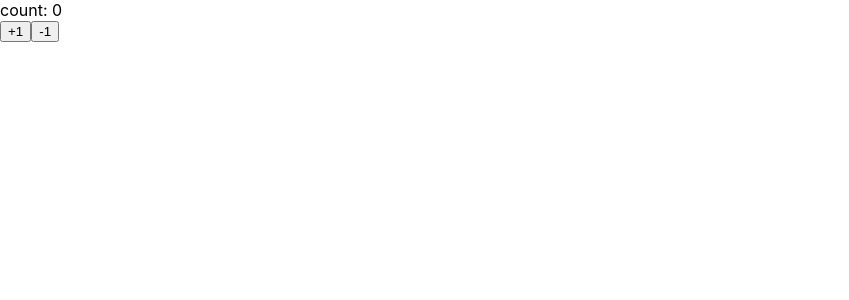
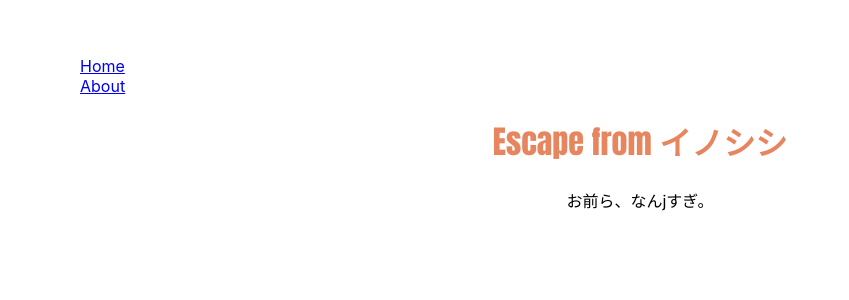
Before and after one commit to kaishi-matsumoto/my-first-attempt-for-react, a React (Create React App) app: page / in a window 1280 px wide. Shown: the top 300 px of the page, without its empty margins (0-849 px from the left). Built offline with nearby package versions, Linux system fonts and the light colour scheme.

Commit message:
set react-router and styled-component

```diff
--- a/package.json
+++ b/package.json
@@ -10,6 +10,8 @@
     "react-dom": "^17.0.1",
     "react-router-dom": "^5.2.0",
     "react-scripts": "4.0.0",
+    "styled-components": "^5.2.1",
+    "typescript": "^4.0.5",
     "web-vitals": "^0.2.4"
   },
   "scripts": {
--- a/src/App.js
+++ /dev/null
@@ -1,48 +0,0 @@
-import React, { Component  } from 'react';
-
-
-/* class App extends Component {
-  render(){
-    return(
-      <React.Fragment>
-        <label htmlFor="">bar</label>
-        <input type="text" onChange={() => {console.log("I'm clicked.")}} />
-      </React.Fragment>
-    )
-  }
-} */
-
-const App=()=>(<Counter></Counter>)
-
-class   Counter extends Component{
-  constructor(props){
-    super(props)
-    console.log(this.state)
-    this.state={ count: 0 }
-  }
-
-  handlePlusButton=()=>{
-    this.setState({ count: this.state.count + 1 })
-  }
-
-  handleMinusButton=()=>{
-    this.setState({ count: this.state.count -1 })
-  }
-
-  render(){
-    console.log(this.state)
-    return(
-
-      <React.Fragment>
-        <div>count: {this.state.count}</div>
-        <button onClick={this.handlePlusButton}>+1</button>
-        <button onClick={this.handleMinusButton}>-1</button>
-
-      </React.Fragment>
-    )
-  }
-}
-
-
-
-export default App;
--- /dev/null
+++ b/src/Main.js
@@ -0,0 +1,45 @@
+import React from 'react';
+import styled from 'styled-components';
+import {
+    BrowserRouter as Router,
+    Route,
+    Link
+  } from "react-router-dom";
+
+import Home from './components/Home';
+import About from './components/About';
+
+const Main = () =>{
+    return(
+        <Router>
+            <Bar1>
+
+                    <ul className="navbar">
+                        <li className="bar_item"><Link className="bar_link" to="/">Home</Link></li>
+                        <li className="bar_item"><Link className="bar_link" to="/about">About</Link></li>
+                        {/* <li className="bar_item"><Link className="bar_link" to="/contact">Contact</Link></li> */}
+                    </ul>
+                    <Route exact path={'/'} component={Home} />
+                    <Route path={'/about'} component={About} />
+            </Bar1>
+        </Router>
+    )
+}
+
+
+
+const Bar1 = styled.div`
+    padding: 40px;
+    .bar_item{
+        display: flex;
+    }
+    .bar_link:hover{
+        top: 7px;
+    }
+`;
+
+
+
+
+
+export default Main;
--- /dev/null
+++ b/src/components/About.js
@@ -0,0 +1,27 @@
+import React from 'react';
+import styled from 'styled-components';
+
+class About extends React.Component{
+    render(){
+        return(
+            <Theme>
+                <Title>About</Title>
+                <Message>あかん系(ガチ勢)をSPAで実装した。</Message>
+            </Theme>
+        )
+    }
+}
+
+const Theme = styled.div`
+    text-align: center;
+`
+
+const Title = styled.h1`
+    color: #000000;
+`
+
+const Message = styled.p`
+
+`
+
+export default About;
--- /dev/null
+++ b/src/components/Home.css
@@ -0,0 +1,5 @@
+h1{
+    font-family: 'Impact';
+    color: #e6855e;
+
+}
--- /dev/null
+++ b/src/components/Home.js
@@ -0,0 +1,42 @@
+import React from 'react';
+/* import './Home.css'; */
+import styled from 'styled-components';
+
+
+
+/* class App extends Component {
+  render(){
+    return(
+      <React.Fragment>
+        <label htmlFor="">bar</label>
+        <input type="text" onChange={() => {console.log("I'm clicked.")}} />
+      </React.Fragment>
+    )
+  }
+} */
+
+
+
+class Home extends React.Component{
+
+  render(){
+    return(
+      <Theme>
+        <Title>Escape from イノシシ</Title>
+        <p>お前ら、なんjすぎ。</p>
+      </Theme>
+    );
+  }
+}
+
+
+const Theme = styled.div`
+  text-align: center;
+`
+
+const Title = styled.h1`
+  font-family: 'Impact';
+  color: #e6855e;
+`;
+
+export default Home;
--- a/src/index.js
+++ b/src/index.js
@@ -1,15 +1,16 @@
 import React from 'react';
 import ReactDOM from 'react-dom';
 import './index.css';
-import App from './App';
+import Main from './Main';
+
 import reportWebVitals from './reportWebVitals';
 
 ReactDOM.render(
-  <React.StrictMode>
-    <App />
-  </React.StrictMode>,
-  document.getElementById('root')
-);
+
+    <Main />
+
+
+  ,  document.getElementById('root'));
 
 // If you want to start measuring performance in your app, pass a function
 // to log results (for example: reportWebVitals(console.log))
```
Also changed, not shown: src/App.css (added), src/components/Contact.js (added), src/components/User.js (added), 1 other file (tests, documents, lock files or other folders).
